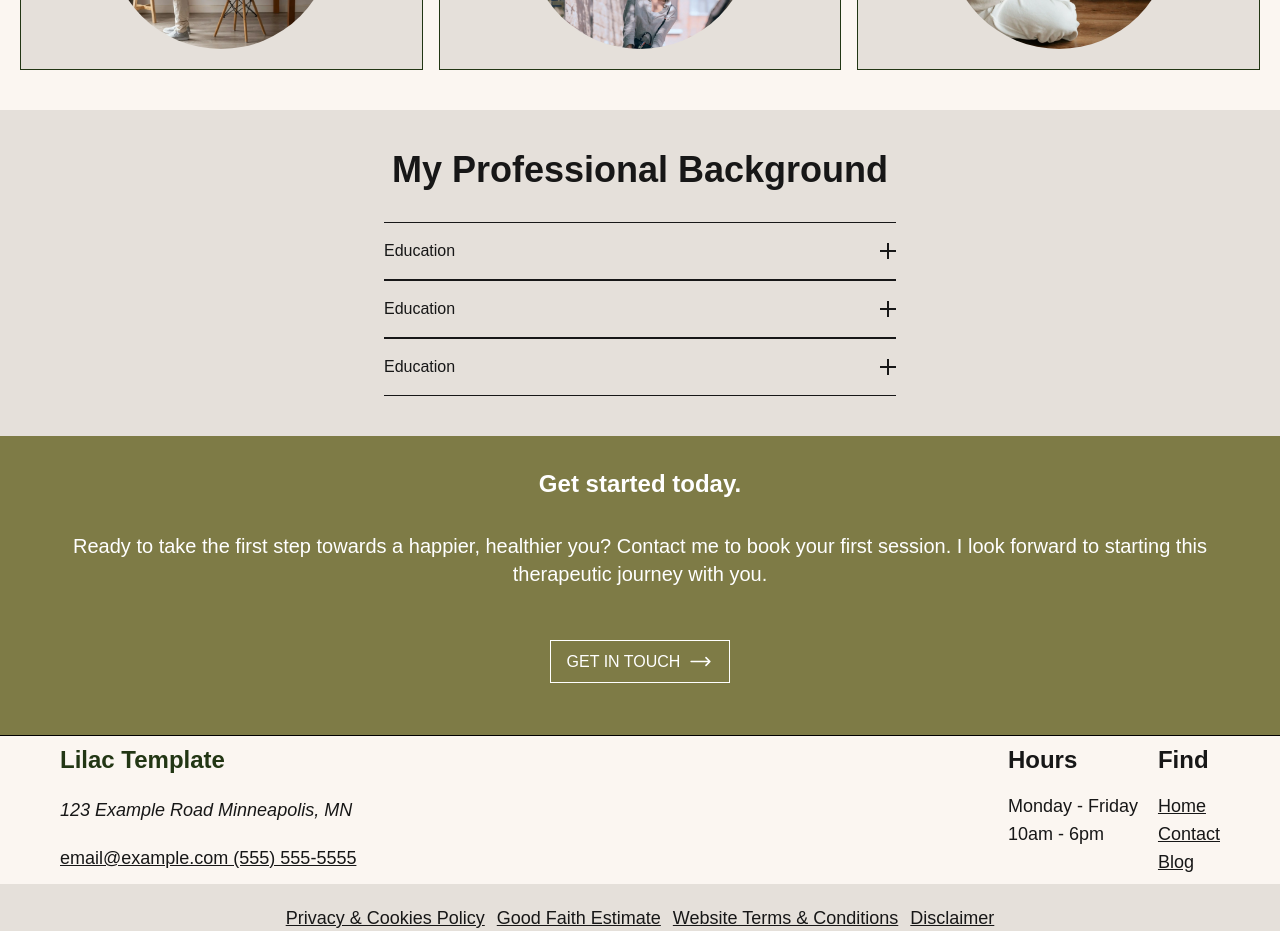
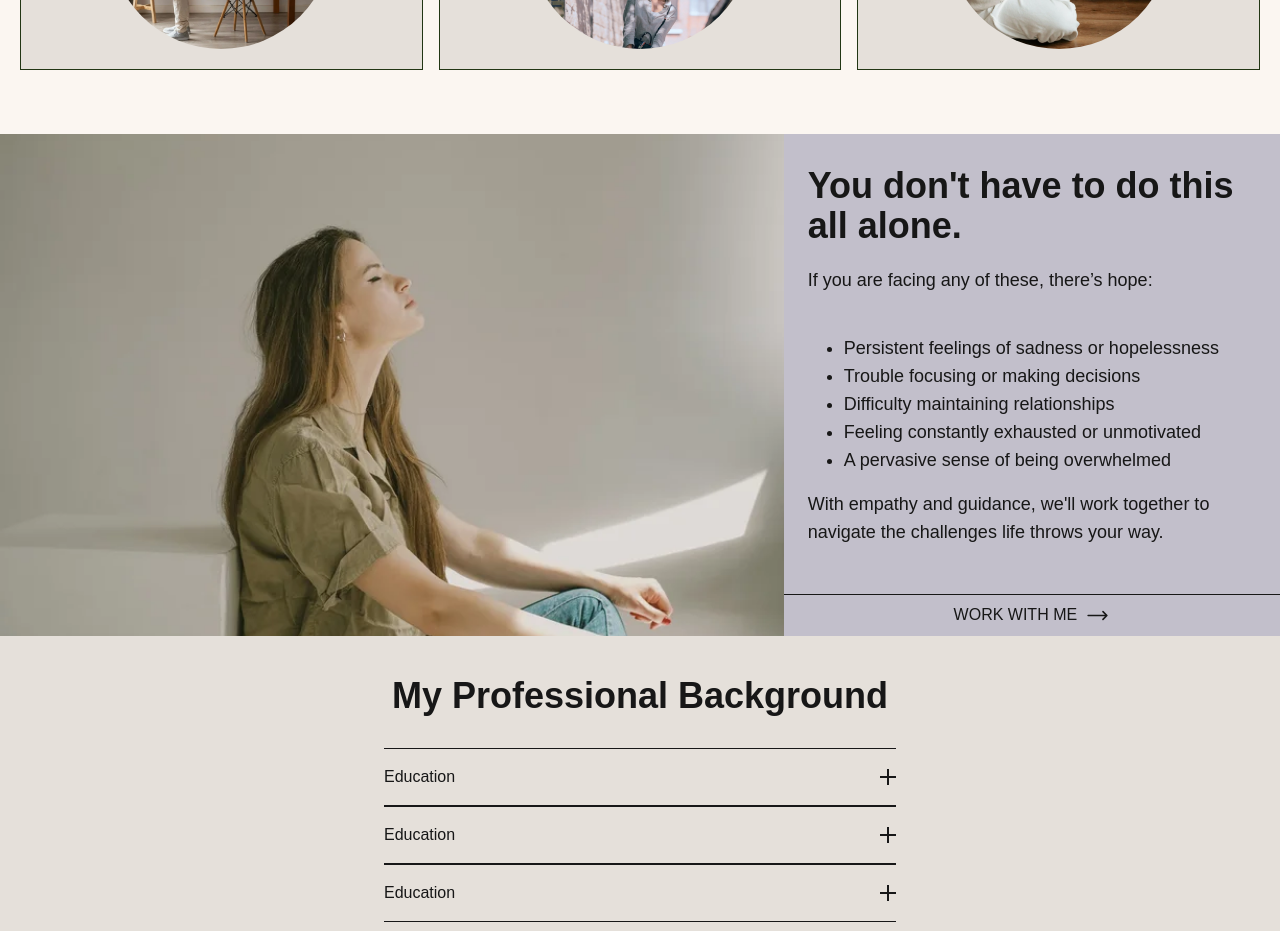
Before and after one commit to Priyankaadev/lilac-template, a Next.js app: page / in a window 1280 px wide. Shown: the part 1400-2331 px from the top of the page. Built offline with nearby package versions, Linux system fonts and the light colour scheme.

Commit message:
added Worktogether section

```diff
--- a/src/app/globals.css
+++ b/src/app/globals.css
@@ -8,7 +8,12 @@
   --message-section-bg : #E5E0DA;
   --olive-bg: #7E7B46;
   --midBeige-bg :#E5E0DA;
+  --mildLilac-bg : #C2BFCB;
 
+}
+
+.worksection{
+  background-color: var(--mildLilac-bg);
 }
 .profession{
   background-color: var(--midBeige-bg);
--- a/src/app/page.tsx
+++ b/src/app/page.tsx
@@ -4,6 +4,7 @@ import MessageSection from "@/components/MessageSection";
 import SpecialtiesSection from "@/components/SpecialtiesSection";
 import ContactCard from "@/components/ContactCard";
 import ProfessionCard from "@/components/ProfessionCard";
+import WorkSection from "@/components/WorkSection"
 
 const page = () => {
   return (
@@ -25,6 +26,7 @@ const page = () => {
         button="get in touch"
       />
       <SpecialtiesSection />
+      <WorkSection />
       <ProfessionCard />
       <ContactCard
         head="Get started today."
--- /dev/null
+++ b/src/components/WorkSection.jsx
@@ -0,0 +1,36 @@
+import Image from "next/image"
+import { HiArrowLongRight } from "react-icons/hi2"
+
+const WorkSection = () => {
+  return (
+    <section className="mt-6 md:flex-row md:flex worksection  items-stretch">
+
+       <div className="relative w-full md:1/2 min-h-[18rem] md:min-h-[24rem] bg-red-400 ">
+        <Image src='/womenAlone.webp'
+          sizes="(min-width: 768px) 50vw, 100vw"
+           className="object-cover " fill alt="girl sitting alone"/>
+        </div>
+
+        <div className="flex flex-col gap-2 md:justify-center md:flex ">
+        <h1 className="font-semibold text-2xl md:text-3xl lg:text-4xl px-6 mt-8">You don't have to do this all alone.</h1>
+        <p className="mt-3 text-lg px-6">If you are facing any of these, there’s hope:</p>
+        <ul className="list-disc pl-15 p-2 text-lg mt-6">
+            <li>Persistent feelings of sadness or hopelessness</li>
+            <li>Trouble focusing or making decisions</li>
+            <li>Difficulty maintaining relationships</li>
+            <li>Feeling constantly exhausted or unmotivated</li>
+            <li>A pervasive sense of being overwhelmed</li>
+
+        </ul>
+        <p className="mb-2 text-lg px-6">With empathy and guidance,
+            we'll work together to navigate the challenges life throws your way.</p>
+        <button className="flex border-t w-full uppercase gap-2 p-2 mt-15 md:mt-8 justify-center hover:text-white hover:bg-[#223614]">
+         work with me <HiArrowLongRight size={25}/>
+        </button>
+        </div>
+
+    </section>
+  )
+}
+
+export default WorkSection
```
Also changed, not shown: public/womenAlone.webp (added).
